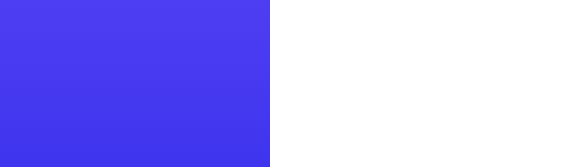
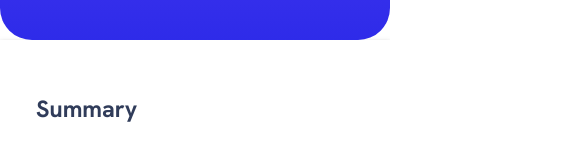
Before and after one commit to luizpellanda/result-sumary-component, a plain HTML site: page index.html in a window 390 px wide. Shown: the part 485-652 px from the top of the page, 573 px wide, since content can reach past the window. Drawn offline with Linux system fonts and the light colour scheme.

Commit message:
CSS change on positioning

```diff
--- a/assets/styles/style.css
+++ b/assets/styles/style.css
@@ -14,12 +14,6 @@
 
 html {
     background-color: white(221, 100%, 96%);
-}
-
-body {
-    display: grid;
-    min-height: 100vh;
-    place-items: center;
 }
 
 main {
@@ -204,7 +198,7 @@ button:hover {
         background-color: white;
     }
 
-    section {
+    main {
         flex-direction: column;
         height: 125vh;
     }
```
